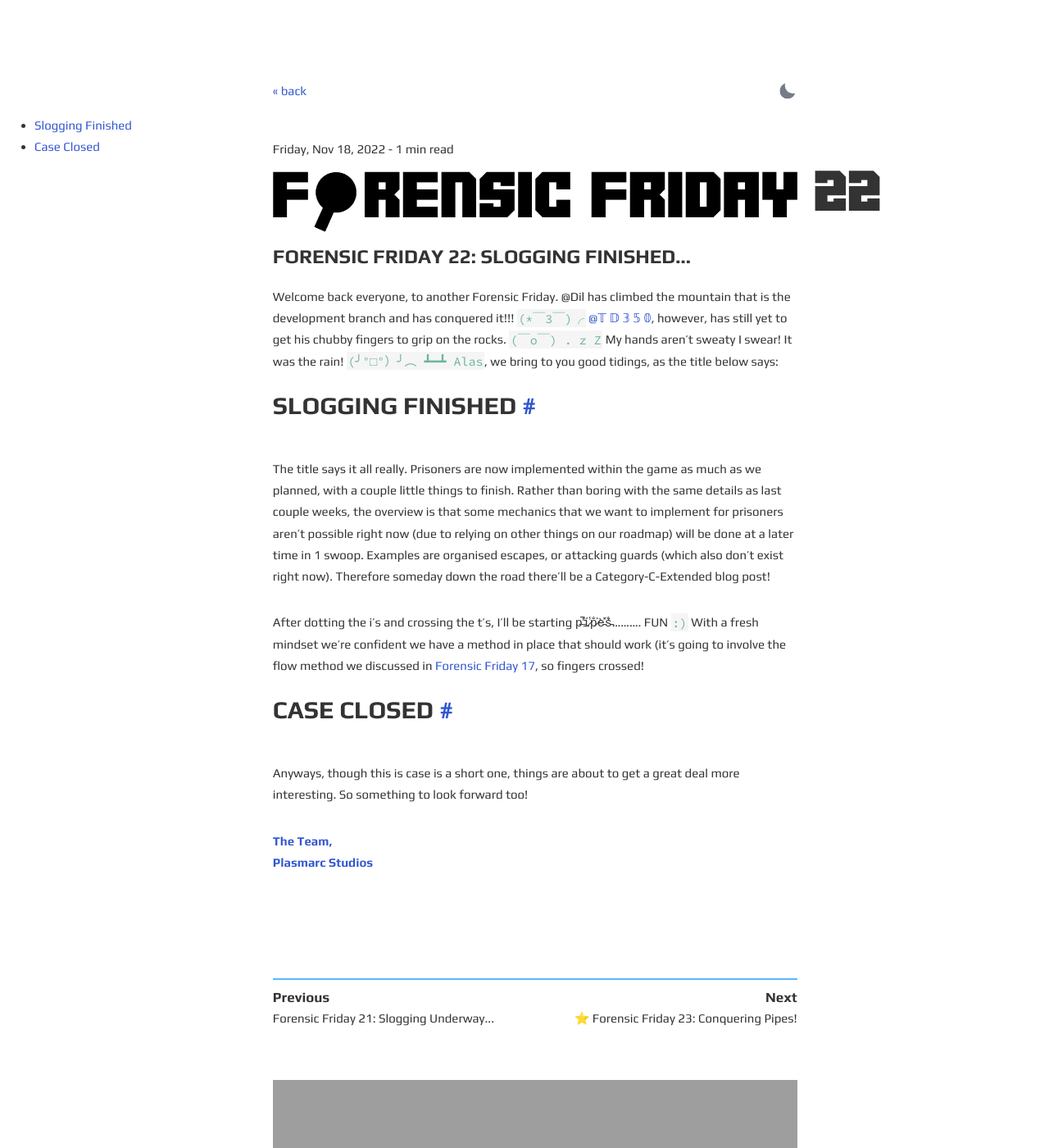
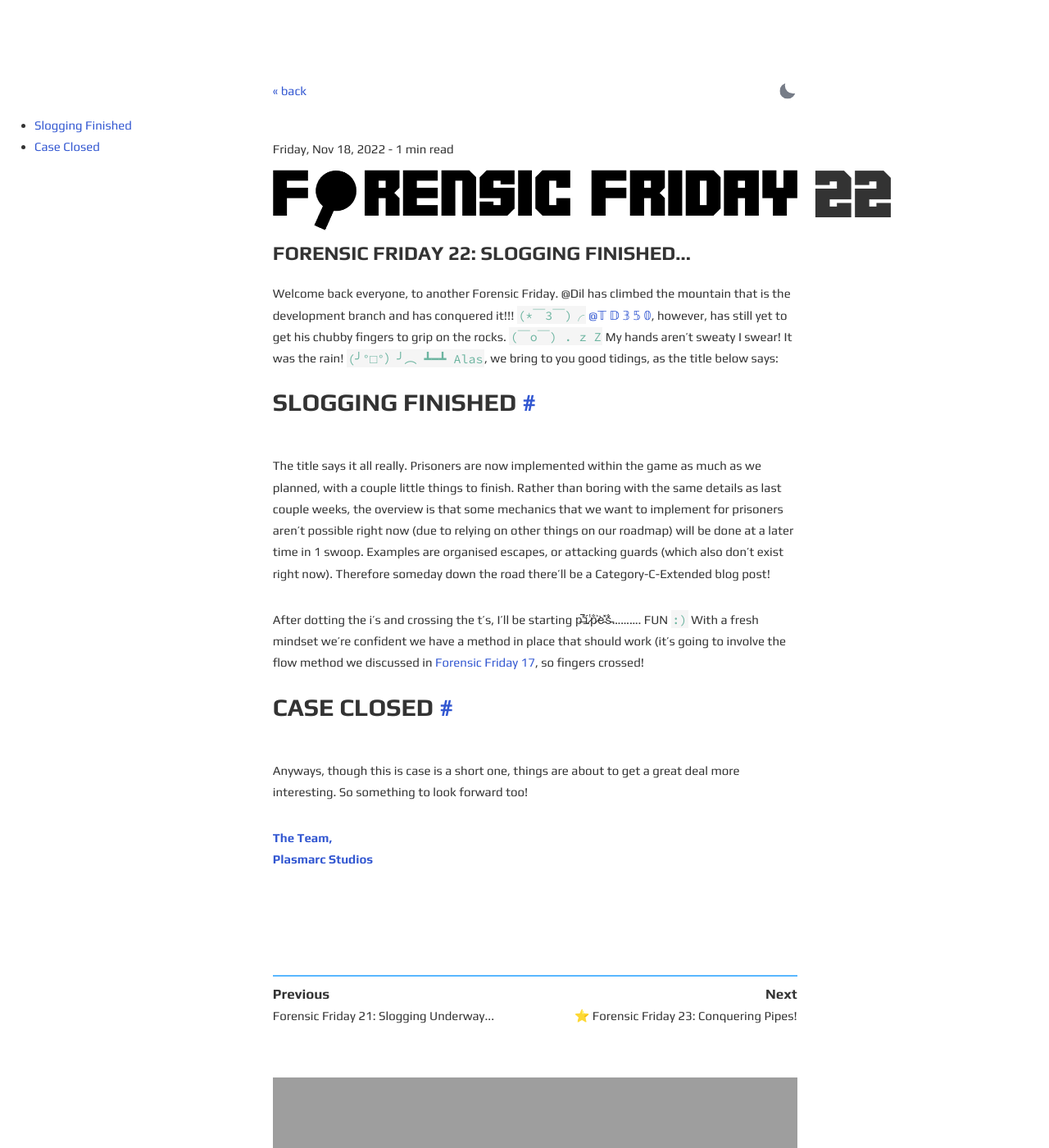
Before and after one commit to Plasmarc-Studios/containcorp-blog, a Jekyll site: the page built from docs/_posts/2022-11-19-FF22.md, in a window 1280 px wide and 1400 px high. Shown: the whole window at 82% size. Built offline with Jekyll 4.4.1, drawn with Linux system fonts in a browser that asks for light colours; grey boxes are pictures that could not be loaded.

Commit message:
Modifying 404 and ff number alignment

```diff
--- a/docs/_sass/_main.scss
+++ b/docs/_sass/_main.scss
@@ -117,9 +117,9 @@ table {
 
 #FFlogoNumber {
 	font-family: robotronica;
-	font-size: 6vw;
+	font-size: 7vw;
 	transition: all 2.3s ease 0s;
-	line-height: 1;
+	line-height: 0.7;
 
 	@media screen and (max-width: 850px) {
 		display: none;
@@ -128,7 +128,7 @@ table {
 #fftitle {
 
 	display: flex;
-	align-items: center;
+	align-items: flex-end;
 	gap: 20px;
 
 	margin-bottom: 20px;
```
Also changed, not shown: docs/404.html (+5 -2 lines).
